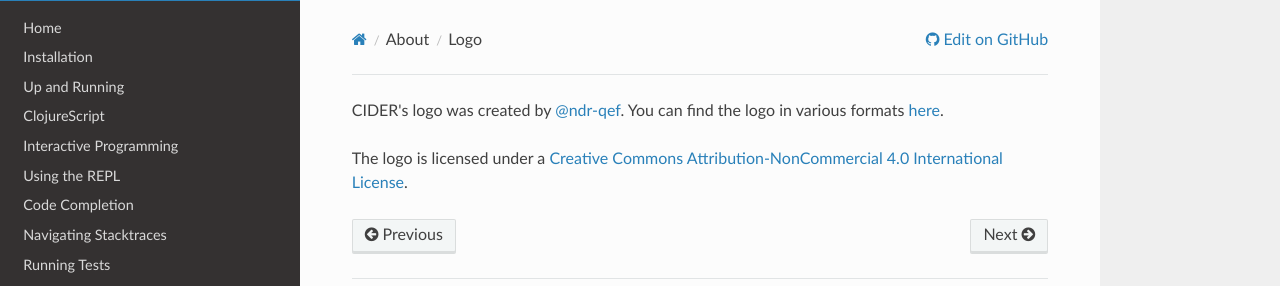
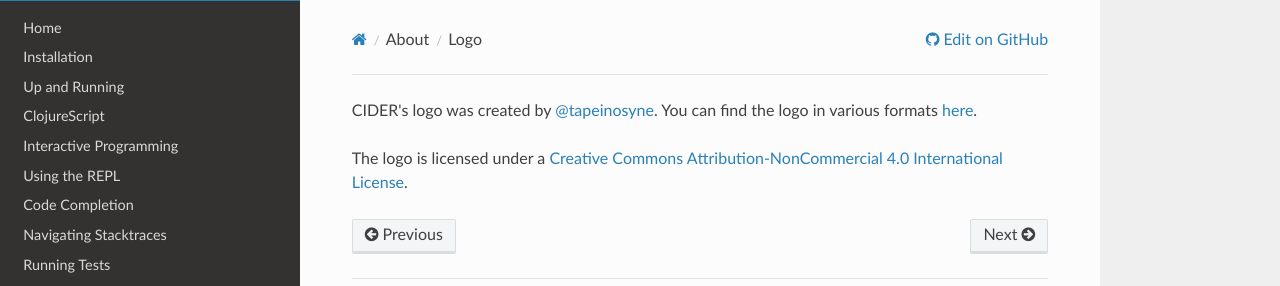
Before and after one commit to clojure-emacs/cider, an MkDocs documentation site: the page built from doc/about/logo.md, in a window 1280 px wide. Shown: the top 286 px of the page. Built offline with MkDocs 1.6.1, drawn with Linux system fonts in a browser that asks for light colours; nearby versions of some CDN libraries; old or Windows-style settings are respelled for this version of MkDocs.

Commit message:
Update @tapeinosyne's GitHub handle

```diff
--- a/doc/about/logo.md
+++ b/doc/about/logo.md
@@ -1,4 +1,4 @@
-CIDER's logo was created by [@ndr-qef](https://github.com/ndr-qef). You can find
+CIDER's logo was created by [@tapeinosyne](https://github.com/tapeinosyne). You can find
 the logo in various formats
 [here](https://github.com/clojure-emacs/cider/tree/master/logo).
 
```
Also changed, not shown: README.md (+1 -1 lines).
